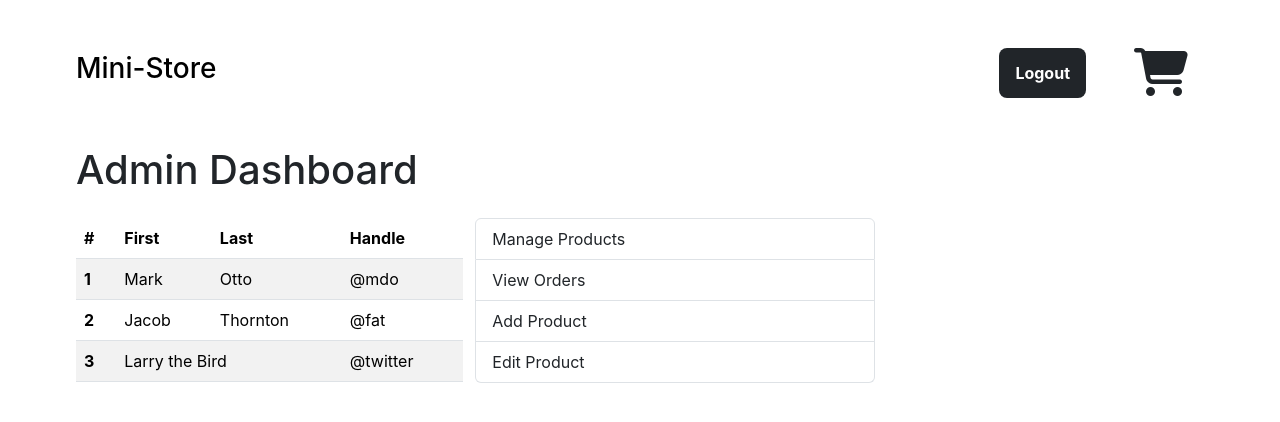
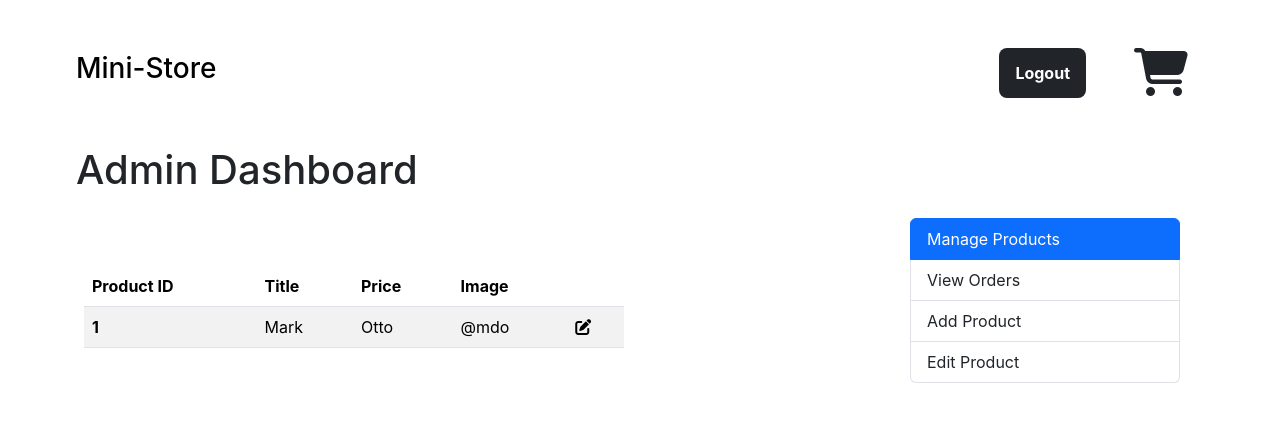
Before and after one commit to Joelthobias/miniStore-frontend, a React (Create React App) app: page /Admin in a window 1280 px wide. Shown: the top 422 px of the page. Built offline with nearby package versions, Linux system fonts and the light colour scheme.

Commit message:
product add page [incomplete]

```diff
--- a/src/App.js
+++ b/src/App.js
@@ -7,6 +7,7 @@ import Home from './Home';
 import NavBar from './Components/Navbar/NavBar';
 import Cart from "./pages/Cart/Cart";
 import AdminDash from "./pages/admin-Dash";
+import AddProduct from "./pages/add-product";
 
 function App() {
   return (
@@ -17,6 +18,8 @@ function App() {
           <Route path="/" element={<Home />}></Route>
           <Route path="/cart" element={<Cart />}></Route>
           <Route path="/Admin" element={<AdminDash />}></Route>
+          <Route path="/Admin/add-product" element={<AddProduct />}></Route>
+
       </Routes>
     </div>
 
--- /dev/null
+++ b/src/pages/add-product/index.jsx
@@ -0,0 +1,45 @@
+import React, { useState } from 'react';
+
+const AddProduct = () => {
+    const [title, setTitle] = useState('');
+    const [price, setPrice] = useState('');
+    const [id, setID] = useState('');
+    const [imgurl, setImgUrl] = useState('');
+
+    const submitHandler = (e) => {
+
+        e.preventDefault();
+        console.log('Title:', title);
+        console.log('Price:', price);
+        console.log('ID:', id);
+        console.log('Image URL:', imgurl);
+    };
+
+    return (
+        <div className='container row'>
+            <h3>Add Product</h3>
+            <form className='mt-5 ms-5 col-5'>
+                <div className="mb-3">
+                    <label htmlFor="productTitle" className="form-label">Product Title</label>
+                    <input type="text" className="form-control" value={title} id="productTitle" onChange={(e) => setTitle(e.target.value)} />
+                </div>
+                <div className="mb-3">
+                    <label htmlFor="price" className="form-label">Price</label>
+                    <input type="text" className="form-control" value={price} id="price" onChange={(e) => setPrice(e.target.value)} />
+                </div>
+                <div className="mb-3">
+                    <label htmlFor="productID" className="form-label">Product ID</label>
+                    <input type="text" className="form-control" value={id} id="productID" onChange={(e) => setID(e.target.value)} />
+                </div>
+                <div className="mb-3">
+                    <label htmlFor="ImageUrl" className="form-label">Product Image</label>
+                    <input type="text" className="form-control" value={imgurl} id="ImageUrl" onChange={(e) => setImgUrl(e.target.value)} />
+                </div>
+
+                <button onClick={submitHandler} type="submit" className="ms-auto btn btn-primary">ADD</button>
+            </form>
+        </div>
+    );
+};
+
+export default AddProduct;
--- a/src/pages/admin-Dash/index.jsx
+++ b/src/pages/admin-Dash/index.jsx
@@ -4,16 +4,17 @@ import { Link } from 'react-router-dom';
 const AdminDashboard = () => {
   return (
     <div className="container mt-5">
-      <div className="row">
+      <div className="row col-12">
       <h1 className="mb-4">Admin Dashboard</h1>
-        <div className="col-6">
+        <div className="ms-2 mt-5 col-6">
           <table class="table table-striped table-hover">
             <thead>
               <tr>
-                <th scope="col">#</th>
-                <th scope="col">First</th>
-                <th scope="col">Last</th>
-                <th scope="col">Handle</th>
+                <th scope="col">Product ID</th>
+                <th scope="col">Title</th>
+                <th scope="col">Price</th>
+                <th scope="col">Image</th>
+                <th scope="col"></th>
               </tr>
             </thead>
             <tbody>
@@ -22,23 +23,14 @@ const AdminDashboard = () => {
                 <td>Mark</td>
                 <td>Otto</td>
                 <td>@mdo</td>
+                <td><i class="fa-solid fa-pen-to-square"></i></td>
               </tr>
-              <tr>
-                <th scope="row">2</th>
-                <td>Jacob</td>
-                <td>Thornton</td>
-                <td>@fat</td>
-              </tr>
-              <tr>
-                <th scope="row">3</th>
-                <td colspan="2">Larry the Bird</td>
-                <td>@twitter</td>
-              </tr>
+
             </tbody>
           </table>
         </div>
-        <div className="col-6 list-group">
-            <Link to="/admin/products" className="list-group-item list-group-item-action">
+        <div className="col-3 ms-auto list-group">
+            <Link to="/admin/products" className="active list-group-item list-group-item-action">
               Manage Products
             </Link>
             <Link to="/admin/orders" className="list-group-item list-group-item-action">
```
